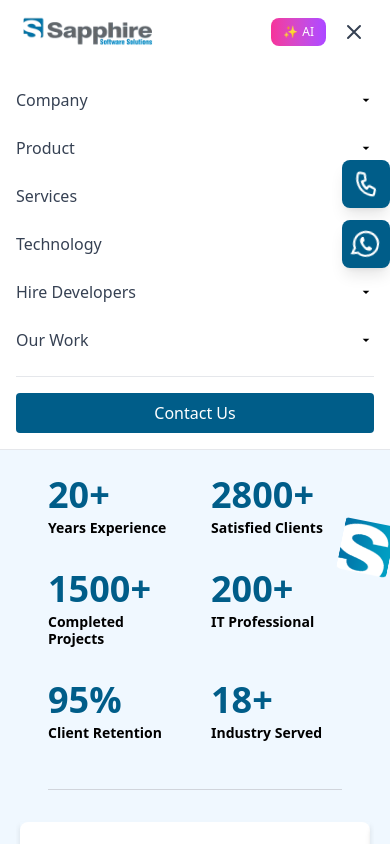
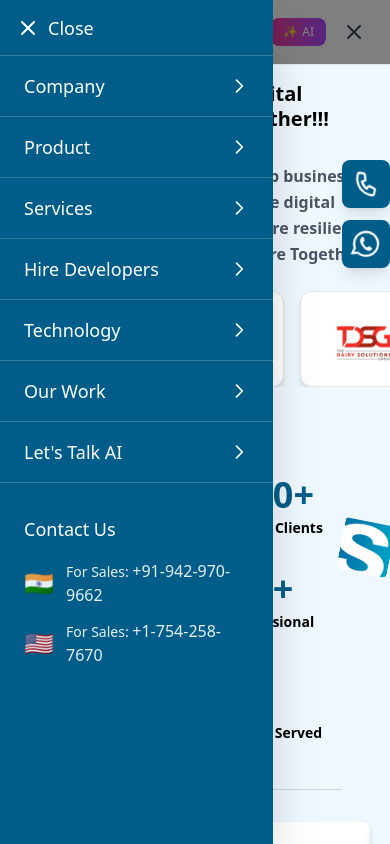
Before and after one commit to SarthakNative/kryzen-frontend, a React (Vite) app: page / in a window 390 px wide. Both pictures are taken after a click on the button 354 px from the left and 32 px from the top of the page. Shown: the top 844 px of the page. Built offline with nearby package versions, Linux system fonts and the light colour scheme.

Commit message:
added mobile view side panel

```diff
--- a/src/components/Header2.jsx
+++ b/src/components/Header2.jsx
@@ -6,13 +6,12 @@ const Header = () => {
   const [isMobileMenuOpen, setIsMobileMenuOpen] = useState(false);
   const [activeMobileDropdown, setActiveMobileDropdown] = useState(null);
 
-
   const navItems = [
     { name: 'Company', hasDropdown: true },
     { name: 'Product', hasDropdown: true },
     { name: 'Services', hasDropdown: true },
+    { name: 'Hire Developers', hasDropdown: true },
     { name: 'Technology', hasDropdown: true },
-    { name: 'Hire Developers', hasDropdown: true },
     { name: 'Our Work', hasDropdown: true },
   ];
 
@@ -103,32 +102,47 @@ const Header = () => {
         </div>
       </div>
 
-      {/* Mobile Menu */}
-      {isMobileMenuOpen && (
-        <div className="lg:hidden absolute top-full left-0 right-0 bg-white border-b border-gray-200 z-50">
-          <nav className="px-4 py-4">
+      {/* Mobile Menu - Slide Panel */}
+      <div className={`lg:hidden fixed inset-0 z-[100] ${isMobileMenuOpen ? 'pointer-events-auto' : 'pointer-events-none'}`}>
+        {/* Backdrop - clicking this will close the menu */}
+        <div
+          className={`absolute inset-0 bg-black transition-opacity duration-300 ${isMobileMenuOpen ? 'opacity-50' : 'opacity-0'}`}
+          onClick={() => setIsMobileMenuOpen(false)}
+        />
+
+        {/* Side Panel - 70% width */}
+        <div className={`absolute left-0 top-0 h-screen w-[70%] bg-[#005D89] transform transition-transform duration-300 overflow-hidden shadow-2xl ${isMobileMenuOpen ? 'translate-x-0' : '-translate-x-full'}`}>
+          {/* Close Button */}
+          <div className="flex items-center h-14 px-4 border-b border-white/20">
+            <button
+              onClick={() => setIsMobileMenuOpen(false)}
+              className="flex items-center text-white hover:opacity-80"
+            >
+              <svg className="h-6 w-6 mr-2" fill="none" viewBox="0 0 24 24" stroke="currentColor">
+                <path strokeLinecap="round" strokeLinejoin="round" strokeWidth={2} d="M6 18L18 6M6 6l12 12" />
+              </svg>
+              <span className="text-lg font-medium">Close</span>
+            </button>
+          </div>
+
+          {/* Navigation Items */}
+          <div className="h-[calc(100vh-3.5rem)] overflow-y-auto">
             {navItems.map((item, index) => (
-              <div key={index} className="mb-2">
+              <div key={index}>
                 <button
                   onClick={() => setActiveMobileDropdown(activeMobileDropdown === index ? null : index)}
-                  className="w-full flex items-center justify-between text-gray-700 hover:text-gray-900 font-medium text-base py-2 transition-colors duration-200"
+                  className="w-full flex items-center justify-between text-white hover:bg-white/10 px-6 py-4 text-lg font-normal border-b border-white/20 transition-colors duration-200"
                 >
                   {item.name}
-                  {item.hasDropdown && (
-                    <svg
-                      className={`ml-1 h-4 w-4 transform transition-transform ${activeMobileDropdown === index ? 'rotate-180' : ''}`}
-                      viewBox="0 0 24 24"
-                      fill="black"
-                    >
-                      <path d="M7 10l5 5 5-5H7z" />
-                    </svg>
-                  )}
+                  <svg className="h-5 w-5" fill="none" viewBox="0 0 24 24" stroke="currentColor">
+                    <path strokeLinecap="round" strokeLinejoin="round" strokeWidth={2} d="M9 5l7 7-7 7" />
+                  </svg>
                 </button>
 
                 {/* Mobile Dropdown */}
                 {item.hasDropdown && activeMobileDropdown === index && (
-                  <div className="pl-4 py-2 bg-gray-50 rounded-md mt-1">
-                    <div className="py-2 text-sm text-gray-700 hover:text-gray-900 cursor-pointer">
+                  <div className="bg-white/10">
+                    <div className="px-8 py-3 text-white/90 hover:text-white cursor-pointer">
                       Sample dropdown item
                     </div>
                   </div>
@@ -136,15 +150,39 @@ const Header = () => {
               </div>
             ))}
 
-            {/* Contact Us button for mobile */}
-            <div className="mt-4 pt-4 border-t border-gray-200">
-              <button className="w-full bg-[#005D89] text-white px-4 py-2 font-medium text-base hover:bg-[#004D79] transition-colors duration-200 rounded-sm">
-                Contact Us
-              </button>
+            {/* Let's Talk AI */}
+            <button className="w-full flex items-center justify-between text-white hover:bg-white/10 px-6 py-4 text-lg font-normal border-b border-white/20 transition-colors duration-200">
+              Let's Talk AI
+              <svg className="h-5 w-5" fill="none" viewBox="0 0 24 24" stroke="currentColor">
+                <path strokeLinecap="round" strokeLinejoin="round" strokeWidth={2} d="M9 5l7 7-7 7" />
+              </svg>
+            </button>
+
+            {/* Contact Us Section */}
+            <div className="mt-8 px-6 pb-8">
+              <h3 className="text-white text-lg font-medium mb-4">Contact Us</h3>
+
+              {/* India Number */}
+              <div className="flex items-center text-white/90 mb-3">
+                <span className="mr-3 text-2xl">🇮🇳</span>
+                <div>
+                  <span className="text-sm">For Sales: </span>
+                  <a href="tel:+919429709662" className="hover:text-white">+91-942-970-9662</a>
+                </div>
+              </div>
+
+              {/* US Number */}
+              <div className="flex items-center text-white/90">
+                <span className="mr-3 text-2xl">🇺🇸</span>
+                <div>
+                  <span className="text-sm">For Sales: </span>
+                  <a href="tel:+17542587670" className="hover:text-white">+1-754-258-7670</a>
+                </div>
+              </div>
             </div>
-          </nav>
+          </div>
         </div>
-      )}
+      </div>
     </header>
   );
 };
```
